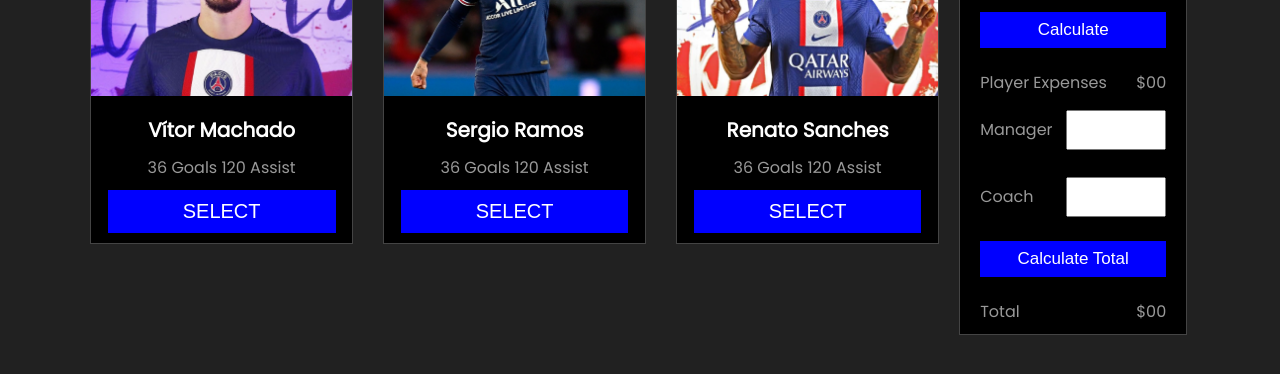
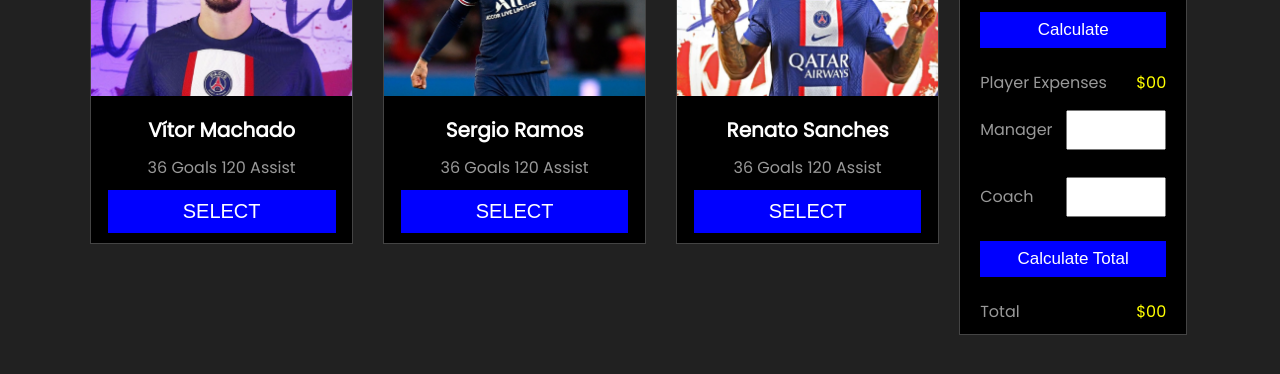
Before and after one commit to raju-miah/best-five-player-dom, a plain HTML site: page index.html in a window 1280 px wide. Shown: the part 1194-1568 px from the top of the page. Drawn offline with Linux system fonts and the light colour scheme.

Commit message:
added color-y style

```diff
--- a/index.html
+++ b/index.html
@@ -120,7 +120,7 @@
                             <!-- </div> -->
                             <div class="total-player-budget">
                                 <p>Player Expenses</p>
-                                <p>$<span id="total-player-expenses">00</span></p>
+                                <p><span class="color-y">$<span id="total-player-expenses">00</span></span></p>
                             </div>
                             <!-- <div class="manager_budget"> -->
                             <div class="manager">
@@ -133,7 +133,7 @@
 
                             <div class="total">
                                 <p>Total</p>
-                                <p>$<span id="final-total-expenses">00</span></p>
+                                <p><span class="color-y">$<span id="final-total-expenses">00</span></span></p>
                             </div>
                             <!-- </div> -->
                         </div>
--- a/styles/style.css
+++ b/styles/style.css
@@ -201,6 +201,15 @@ header p {
 
 /* Common Input field Style End */
 
+/* Common $00 Style Start */
+
+.color-y {
+    color: yellow;
+}
+
+/* Common $00 Style End */
+
+
 
 /* Player card and Main section End */
 
```
